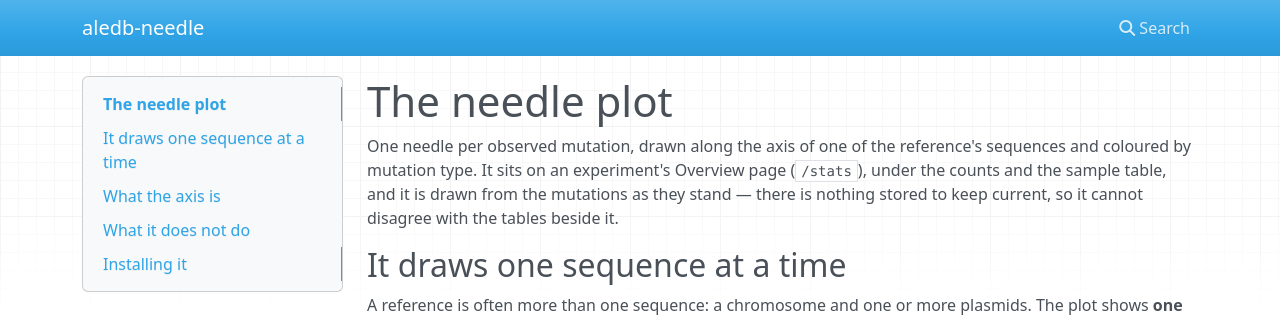
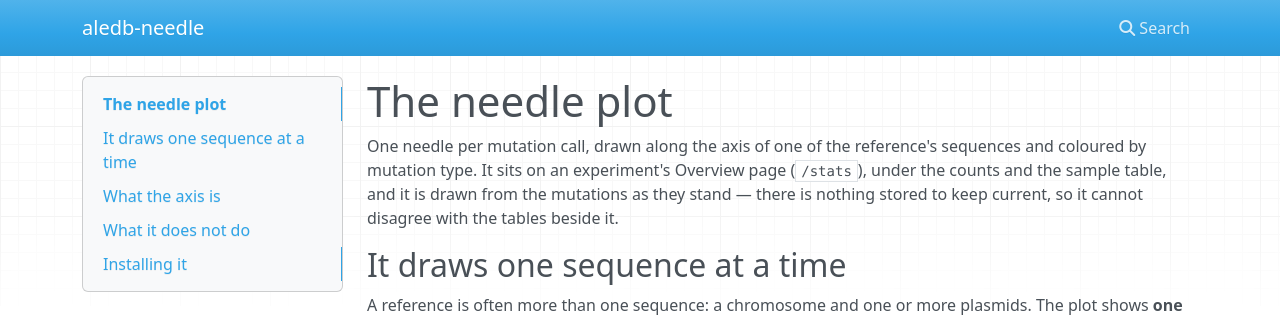
Before and after one commit to mutint/mutint-needle, an MkDocs documentation site: the page built from docs/using/needle-plot.md, in a window 1280 px wide and 1319 px high. Shown: the top 321 px of the window. Built offline with MkDocs 1.6.1, drawn with Linux system fonts in a browser that asks for light colours; nearby versions of some CDN libraries.

Commit message:
refactor: ObservedMutation is MutationCall
The row is one variant caller's assertion about one sample -- breseq's, or a
person's through the editor -- and "call" is the word the domain already uses
for that. "Observed" also said the wrong thing about half of them: a row with
`present=False` records that the mutation was looked for and *not* found, which
is not an observation of it.

The whole vocabulary follows, so nothing is left half-renamed:

  ObservedMutation                    -> MutationCall
  ObservedMutationCounts              -> MutationCallCounts
  filter_observed_mutations           -> filter_mutation_calls
  get_observed_mutation_queryset      -> get_mutation_call_queryset
  get_evolved_observation_queryset    -> get_evolved_call_queryset
  get_all_observed_mutations_filtered -> get_all_calls_filtered
  observations_for_samples            -> calls_for_samples
  OBSERVATION_FIELDS                  -> CALL_FIELDS
  FROM_OBSERVATION                    -> FROM_CALL
  ?observed_mut_id=                   -> ?mutation_call_id=

...along with every local, dict key, template variable and test name that named
the model. `aledb-fixation`'s `_get_flask_isolate_obs_mut_dict` went too, which
was still carrying the retired flask/isolate vocabulary a phase ago.

The change-log entry dict carried "observation" (the column snapshot) and
"observed" (the live row). Renaming the first to "call" would have taken the
better name for the row, so the snapshot is "snapshot" now and the row is "call".

Two things this shook out, both from the same shape of mistake -- a name renamed
without its other half:

- `aledb_stats._count_in_sql` annotates `Count('id')` under an alias and reads it
  back out of the row dict by string. The alias is a NAME and the key is a
  string, so a rename that saw one and not the other would have raised KeyError
  on /stats.
- `aledb-phylogeny.views.branch` had an accumulator and its loop variable both
  named for this model, and renaming both to `call` made the loop append a row to
  itself. Core's suite cannot see that file at all; the assembled run is what
  caught it, which is the case `CLAUDE.md` says to run it for.

Migrations regenerated -- the table name changes with the model. The database is
disposable here and holds no rows.

Standalone 1697, assembled 1883, both unchanged and both green.

```diff
--- a/docs/using/needle-plot.md
+++ b/docs/using/needle-plot.md
@@ -1,6 +1,6 @@
 # The needle plot
 
-One needle per observed mutation, drawn along the axis of one of the reference's sequences and
+One needle per mutation call, drawn along the axis of one of the reference's sequences and
 coloured by mutation type. It sits on an experiment's Overview page (`/stats`), under the
 counts and the sample table, and it is drawn from the mutations as they stand — there is
 nothing stored to keep current, so it cannot disagree with the tables beside it.
```
Also changed, not shown: CLAUDE.md (+2 -2 lines), 2 other files.
